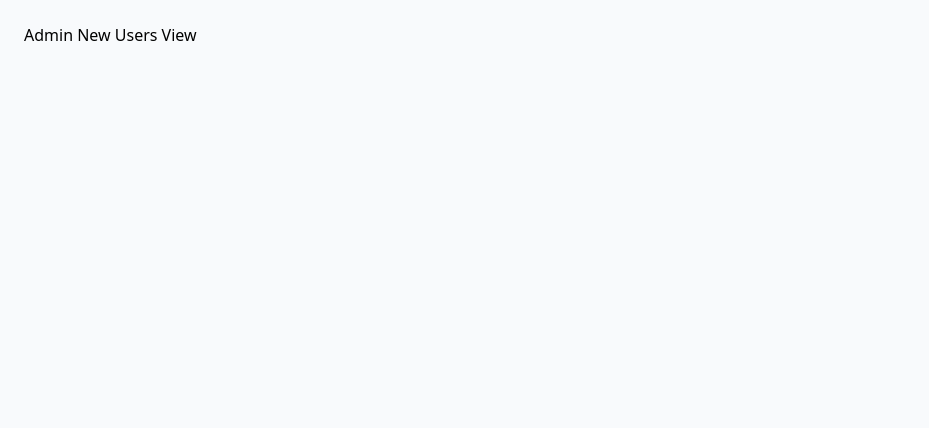
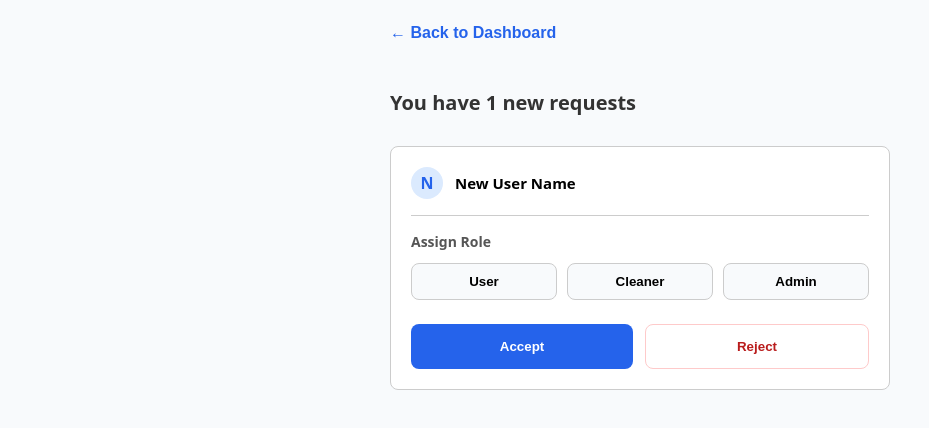
Before and after one commit to Semester-Project-Group-8/SmartRiseWeb, a React (Vite) app: page /users in a window 1280 px wide. Shown: the top 428 px of the page, without its empty margins (0-929 px from the left). Built offline with nearby package versions, Linux system fonts and the light colour scheme.

Commit message:
newUser screen

```diff
--- /dev/null
+++ b/src/screens/AdminNewUsers.css
@@ -0,0 +1,99 @@
+.request-card {
+    border: 1px solid var(--border-gray);
+    border-radius: var(--border-radius-main);
+    background-color: #fff;
+    padding: 20px;
+    margin-bottom: 20px;
+}
+
+.user-info-row {
+    display: flex;
+    align-items: center;
+    gap: 12px;
+    margin-bottom: 16px;
+}
+
+.section-label {
+    font-size: 14px;
+    font-weight: 600;
+    color: #555;
+    margin-bottom: 12px;
+    margin-top: 16px;
+}
+
+.roles-row {
+    display: flex;
+    gap: 10px;
+}
+
+.role-button {
+    flex: 1;
+    padding: 10px;
+    border: 1px solid var(--border-gray);
+    border-radius: var(--border-radius-main);
+    background-color: #f8fafc;
+    cursor: pointer;
+    font-weight: 600;
+    transition: all 0.2s;
+}
+
+    /* This is triggered by our React state to turn the button blue */
+    .role-button.selected {
+        background-color: var(--primary-blue);
+        color: white;
+        border-color: var(--primary-blue);
+    }
+
+.desks-section {
+    margin-top: 24px;
+    padding-top: 16px;
+    border-top: 1px dashed var(--border-gray);
+}
+
+.desks-list {
+    display: flex;
+    flex-direction: column;
+    gap: 8px;
+}
+
+.desk-select-button {
+    padding: 14px;
+    border: 1px solid var(--border-gray);
+    border-radius: var(--border-radius-main);
+    background-color: #fff;
+    text-align: left;
+    font-weight: 500;
+    cursor: pointer;
+}
+
+    .desk-select-button:hover {
+        background-color: #f1f5f9;
+    }
+
+.action-row {
+    display: flex;
+    gap: 12px;
+    margin-top: 24px;
+}
+
+.accept-button {
+    flex: 1;
+    padding: 14px;
+    background-color: var(--primary-blue);
+    color: white;
+    border: none;
+    border-radius: var(--border-radius-main);
+    font-weight: bold;
+    cursor: pointer;
+}
+
+.reject-button {
+    flex: 1;
+    padding: 14px;
+    background-color: transparent;
+    color: var(--danger-text);
+    border: 1px solid var(--danger-border);
+    border-radius: var(--border-radius-main);
+    font-weight: bold;
+    cursor: pointer;
+}
--- a/src/screens/AdminNewUsers.jsx
+++ b/src/screens/AdminNewUsers.jsx
@@ -1,4 +1,78 @@
+import { useState } from 'react';
+import { useNavigate } from 'react-router-dom';
+import './AdminNewUsers.css';
+
+// The data arrays from the mobile app
+const roles = ['User', 'Cleaner', 'Admin'];
+const desks = ['Desk 1', 'Desk 2', 'Desk 3', 'Desk 4'];
+
 function AdminNewUsers() {
-    return <div>Admin New Users View</div>;
+    const navigate = useNavigate();
+
+    return (
+        <div className="admin-container">
+            {/* Back Navigation */}
+            <button className="back-button" onClick={() => navigate('/')}>
+                ← Back to Dashboard
+            </button>
+
+            <h2 className="page-title">You have 1 new requests</h2>
+
+            <RequestCard />
+        </div>
+    );
 }
+
+// Breaking the request card into its own component just like the mobile team did
+function RequestCard() {
+    const [role, setRole] = useState('');
+
+    return (
+        <div className="request-card">
+            {/* User Info */}
+            <div className="user-info-row">
+                <div className="profile-logo">N</div>
+                <div className="user-name">New User Name</div>
+            </div>
+
+            <hr className="divider" />
+
+            {/* Role Selection */}
+            <div className="section-label">Assign Role</div>
+            <div className="roles-row">
+                {roles.map((r) => (
+                    <button
+                        key={r}
+                        // This applies the "selected" CSS class if the button's role matches the state
+                        className={`role-button ${role === r ? 'selected' : ''}`}
+                        onClick={() => setRole(r)}
+                    >
+                        {r}
+                    </button>
+                ))}
+            </div>
+
+            {/* Conditional Rendering: Only show if "User" is selected */}
+            {role === 'User' && (
+                <div className="desks-section">
+                    <div className="section-label">Assign Desk and Beacon</div>
+                    <div className="desks-list">
+                        {desks.map((desk) => (
+                            <button key={desk} className="desk-select-button">
+                                {desk}
+                            </button>
+                        ))}
+                    </div>
+                </div>
+            )}
+
+            {/* Action Buttons */}
+            <div className="action-row">
+                <button className="accept-button">Accept</button>
+                <button className="reject-button">Reject</button>
+            </div>
+        </div>
+    );
+}
+
 export default AdminNewUsers;
```
